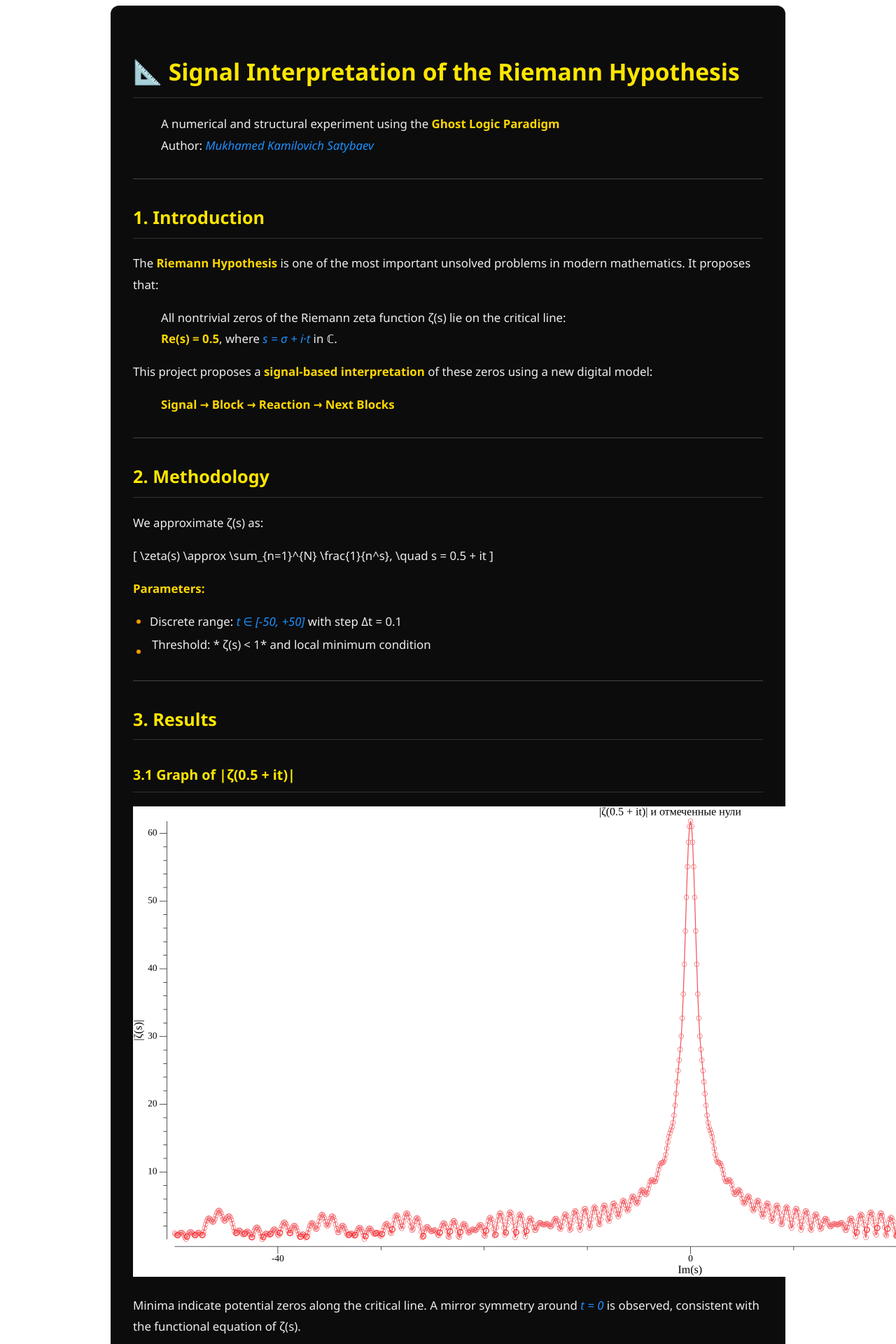
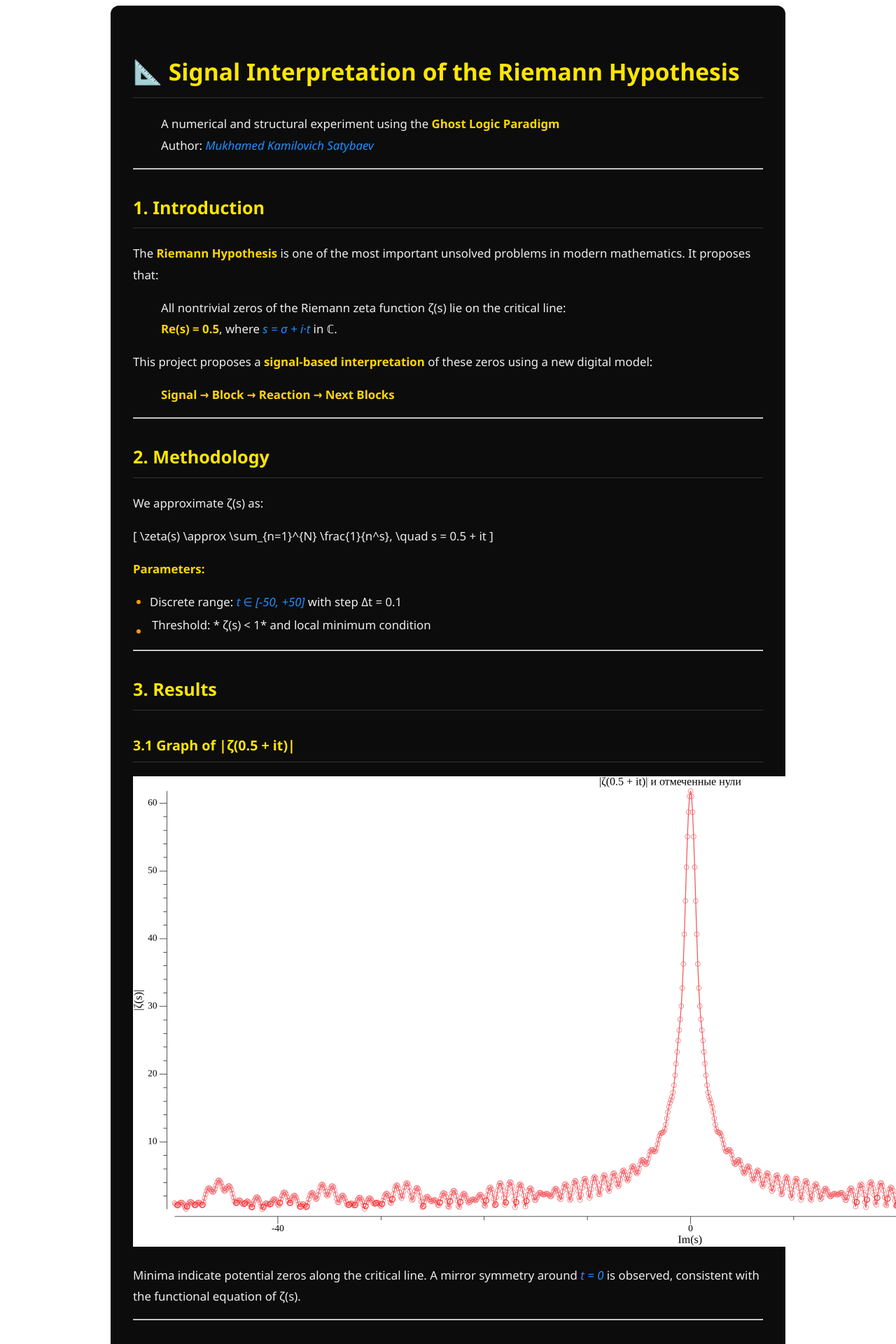
Before and after one commit to Mukhameds/ARU-AGI-Project, a Jekyll site: the page built from sections/riemann.md, in a window 1280 px wide. Shown: the top 1920 px of the page at 70% size. Built offline with Jekyll 4.4.1, drawn with Linux system fonts in a browser that asks for light colours; our own code applies the rules of GitHub Pages for plain Markdown files.

Commit message:
Update style.css

```diff
--- a/assets/css/style.css
+++ b/assets/css/style.css
@@ -1,5 +1,5 @@
 .markdown-body {
-  font-family: 'Orbitron', 'Segoe UI', Tahoma, sans-serif;
+  font-family: 'Segoe UI', Tahoma, sans-serif;
   background-color: #0c0c0c;
   color: #eeeeee;
   max-width: 900px;
@@ -10,37 +10,16 @@
   border-radius: 12px;
   box-shadow: 0 0 15px rgba(255, 255, 255, 0.05);
 }
-
 .markdown-body h1, .markdown-body h2, .markdown-body h3 {
   color: #ffe600;
   border-bottom: 1px solid #333;
   padding-bottom: 0.4rem;
   margin-top: 2rem;
 }
-
-.markdown-body ul {
-  padding-left: 1.5rem;
-}
-
-.markdown-body li::marker {
-  color: #ff9900;
-}
-
-.markdown-body strong {
-  color: #ffd700;
-}
-
-.markdown-body em {
-  color: #1e90ff;
-  font-style: italic;
-}
-
-.markdown-body hr {
-  border: none;
-  border-top: 1px solid #444;
-  margin: 2rem 0;
-}
-
+.markdown-body ul { padding-left: 1.5rem; }
+.markdown-body li::marker { color: #ff9900; }
+.markdown-body strong { color: #ffd700; }
+.markdown-body em { color: #1e90ff; font-style: italic; }
 .markdown-body code {
   background-color: #222;
   padding: 0.2em 0.4em;
```
